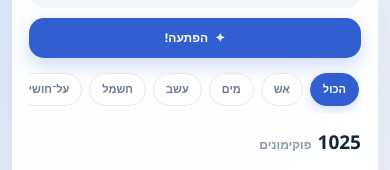
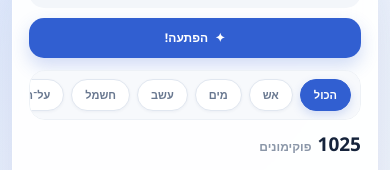
Before and after one commit to michael-go/pokeda, a Next.js app: page / in a window 390 px wide. Shown: the part 141-311 px from the top of the page. Built offline with nearby package versions, Linux system fonts and the light colour scheme.

Commit message:
Clarify category scrolling

```diff
--- a/app/globals.css
+++ b/app/globals.css
@@ -758,17 +758,69 @@ button {
   transform: translateY(-2px) rotate(-1deg);
 }
 
+.filter-shell {
+  position: relative;
+  z-index: 3;
+  flex: 0 0 auto;
+  min-width: 0;
+  margin: 12px 0 10px;
+  isolation: isolate;
+}
+
 .filter-row {
+  position: relative;
+  z-index: 1;
   display: flex;
   flex-wrap: nowrap;
   align-items: center;
   gap: 7px;
-  margin: 16px 0 14px;
-  padding: 2px 2px 8px;
+  min-height: 50px;
+  padding: 8px;
+  border: 1px solid #edf1f6;
+  border-radius: 16px;
+  background: #f7f9fc;
   overflow-x: auto;
   overflow-y: hidden;
+  scroll-padding-inline: 8px;
+  overscroll-behavior-inline: contain;
   scrollbar-width: none;
   -ms-overflow-style: none;
+}
+
+.filter-shell.has-more::after {
+  content: "›";
+  position: absolute;
+  z-index: 2;
+  inset-block: 1px;
+  inset-inline-end: 1px;
+  display: grid;
+  width: 42px;
+  place-items: center;
+  border-radius: 0 15px 15px 0;
+  background: linear-gradient(to right, rgba(247, 249, 252, 0), #f7f9fc 52%);
+  color: #315fd1;
+  font-size: 23px;
+  font-weight: 900;
+  line-height: 1;
+  pointer-events: none;
+  animation: filter-more-hint 1.2s ease-in-out infinite;
+}
+
+[dir="rtl"] .filter-shell.has-more::after {
+  border-radius: 15px 0 0 15px;
+  background: linear-gradient(to left, rgba(247, 249, 252, 0), #f7f9fc 52%);
+  transform: rotate(180deg);
+}
+
+@keyframes filter-more-hint {
+  0%,
+  100% {
+    opacity: .72;
+  }
+
+  50% {
+    opacity: 1;
+  }
 }
 
 .filter-row::-webkit-scrollbar {
@@ -776,15 +828,21 @@ button {
 }
 
 .filter-row button {
+  display: inline-flex;
   flex: 0 0 auto;
-  padding: 7px 12px;
+  align-items: center;
+  justify-content: center;
+  min-height: 32px;
+  padding: 7px 13px;
   border: 1px solid #e1e7f0;
   border-radius: 999px;
   background: white;
   color: #697890;
   font-size: 11px;
   font-weight: 900;
+  line-height: 1.15;
   cursor: pointer;
+  box-shadow: 0 1px 3px rgba(34, 54, 95, .05);
 }
 
 .filter-row button.is-active {
@@ -1147,8 +1205,12 @@ button {
     min-height: 40px;
   }
 
+  .filter-shell {
+    margin-top: 12px;
+  }
+
   .filter-row {
-    margin-top: 13px;
+    padding-inline: 9px;
   }
 
   .pokemon-grid {
--- a/app/page.tsx
+++ b/app/page.tsx
@@ -634,7 +634,10 @@ export default function Home() {
   const [detailsBySlug, setDetailsBySlug] =
     useState<Record<string, PokemonDetails>>(curatedDetails);
   const [profileErrorSlug, setProfileErrorSlug] = useState<string | null>(null);
+  const [showFilterScrollHint, setShowFilterScrollHint] = useState(false);
   const audioRef = useRef<HTMLAudioElement | null>(null);
+  const filterRowRef = useRef<HTMLDivElement | null>(null);
+  const filterEndRef = useRef<HTMLButtonElement | null>(null);
   const t = ui[language];
   const selected = catalog.find((item) => item.slug === selectedSlug) ?? catalog[0];
   const selectedDetails = detailsBySlug[selected.slug];
@@ -661,6 +664,23 @@ export default function Home() {
   useEffect(() => {
     return () => audioRef.current?.pause();
   }, []);
+
+  useEffect(() => {
+    const row = filterRowRef.current;
+    const finalFilter = filterEndRef.current;
+
+    if (!row || !finalFilter || !("IntersectionObserver" in window)) {
+      return;
+    }
+
+    const observer = new IntersectionObserver(
+      ([entry]) => setShowFilterScrollHint(!entry.isIntersecting),
+      { root: row, threshold: 0.98 },
+    );
+
+    observer.observe(finalFilter);
+    return () => observer.disconnect();
+  }, [language]);
 
   useEffect(() => {
     let cancelled = false;
@@ -980,9 +1000,15 @@ export default function Home() {
             </button>
           </div>
 
-          <div className="filter-row" aria-label="Pokémon types">
-            {filters.map((item) => (
+          <div className={`filter-shell ${showFilterScrollHint ? "has-more" : ""}`}>
+            <div
+              ref={filterRowRef}
+              className="filter-row"
+              aria-label="Pokémon types"
+            >
+              {filters.map((item, index) => (
                 <button
+                  ref={index === filters.length - 1 ? filterEndRef : undefined}
                   type="button"
                   key={item}
                   className={filter === item ? "is-active" : ""}
@@ -994,6 +1020,7 @@ export default function Home() {
                   {item === "all" ? t.all : typeNames[item][language]}
                 </button>
               ))}
+            </div>
           </div>
 
           <div className="result-title">
```
Lines whose indentation alone changed are shown as unchanged.
